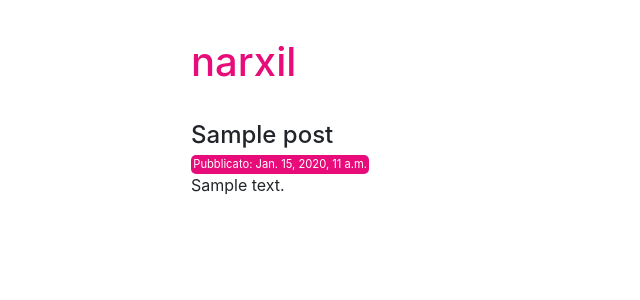
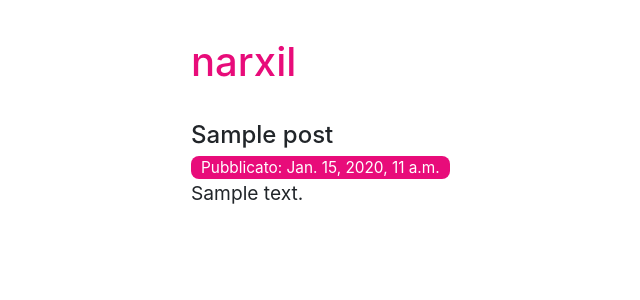
Before and after one commit to narxil/my-first-blog, a Django app: template blog/templates/blog/post_list.html in a window 1280 px wide. Shown: the top 300 px of the page, without its empty margins (129-769 px from the left). Run offline with Django 3.2, Linux system fonts and the light colour scheme; the template is opened without the code that fills it: values that come from a table or form of the project are taken from there, others are empty; tables that the repository leaves empty hold one stand-in row (values such as "Sample post"); some libraries are stand-ins or nearby versions.

Commit message:
Upgrade 9

```diff
--- a/blog/static/css/blog.css
+++ b/blog/static/css/blog.css
@@ -3,6 +3,6 @@ body{padding: 20px;}
 h1 a{color:#E80C7A;}
 h1 a:hover{color: #CF0D8F;}
 .logo{padding-bottom: 30px;}
-.data{font-size: 0.7em; color:#AAABAB; padding-bottom: 0px; width: 100%;}
-.post{width: 100%; font-size: 1em; margin-top: 0px; padding-top: 0px; padding-bottom: 30px;}
-mark.marker{background-color: #E80C7A; border: 0px solid; border-radius: 5px; color: #FFF;}
+.data{font-size: 0.8em; color:#AAABAB; padding-bottom: 0px; width: 100%;}
+.post{width: 100%; font-size: 1.2em; margin-top: 0px; padding-top: 0px; padding-bottom: 30px;}
+mark.marker{background-color: #E80C7A; border: 0px solid; border-radius: 8px; color: #FFF;padding: 2px 10px 2px 10px;}
```
